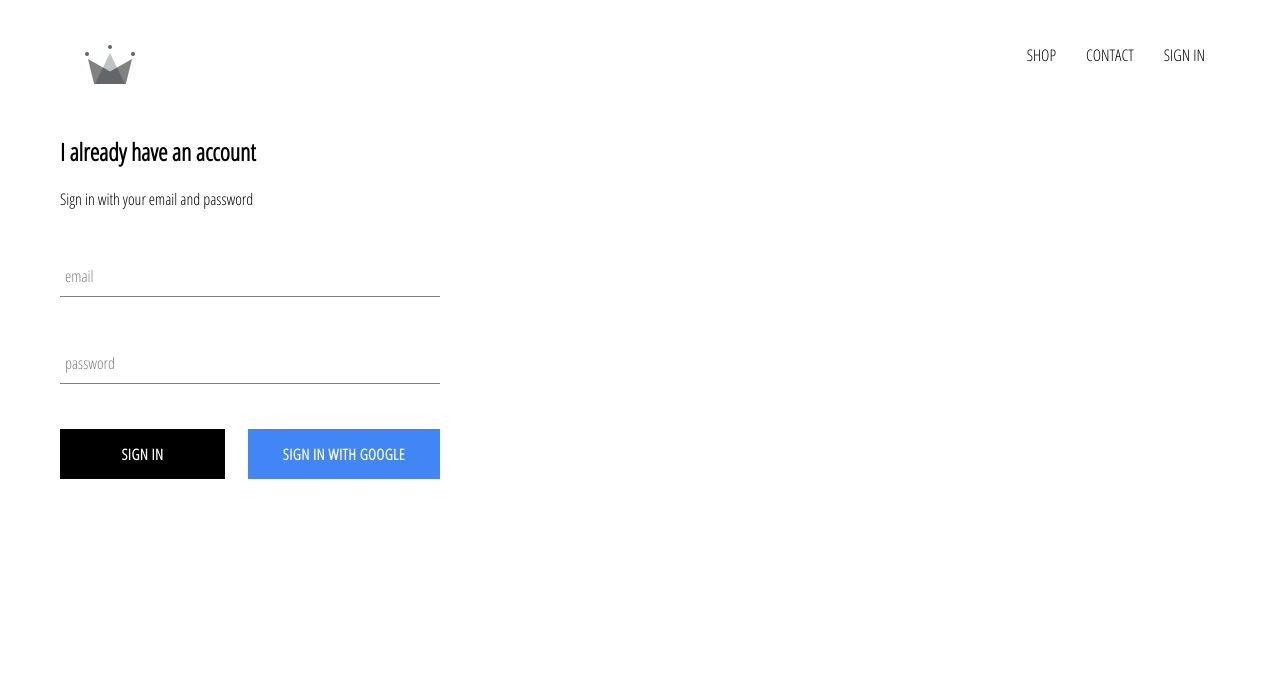
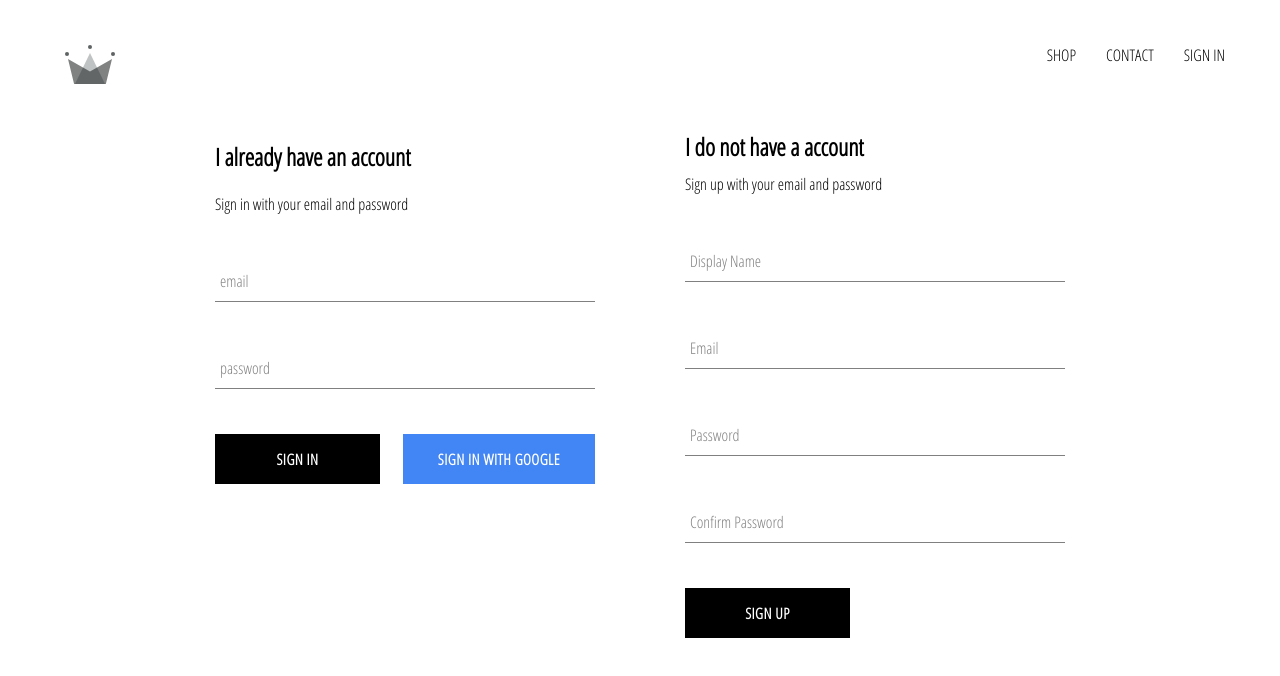
Before and after one commit to LoayZawyani2/crwn-clothing, a React (Create React App) app: page /signin in a window 1280 px wide. Shown: the top 676 px of the page. Built offline with nearby package versions, Linux system fonts and the light colour scheme; no server answers.

Commit message:
add firebase sign-in and sign-up

```diff
--- a/src/App.css
+++ b/src/App.css
@@ -1,6 +1,6 @@
 body {
   font-family: 'Open Sans Condensed';
-  padding: 20px 60px;
+  padding: 20px 40px;
 }
 
 a {
@@ -8,6 +8,6 @@
   color: black;
 }
 
-*{
-    box-sizing: border-box;
+* {
+  box-sizing: border-box;
 }
--- a/src/App.js
+++ b/src/App.js
@@ -1,27 +1,43 @@
-import React from "react";
-import { Switch, Route } from "react-router-dom";
-import "./App.css";
-import HomePage from "./pages/homepage/homepage-component";
-import ShopPage from "./pages/shop/shop.component.jsx";
-import Header from "./components/header/header.component.jsx";
-import SignInAndSignUp from "./pages/sign-in-sign-up/sign-in-sign-up.component";
-import { auth } from "./firebase/firebase.utils";
+import React from 'react';
+import { Switch, Route } from 'react-router-dom';
+
+import './App.css';
+
+import HomePage from './pages/homepage/homepage.component';
+import ShopPage from './pages/shop/shop.component';
+import SignInAndSignUpPage from './pages/sign-in-and-sign-up/sign-in-and-sign-up.component';
+import Header from './components/header/header.component';
+import { auth, createUserProfileDocument } from './firebase/firebase.utils';
 
 class App extends React.Component {
   constructor() {
     super();
 
     this.state = {
-      currentUser: null,
+      currentUser: null
     };
   }
 
   unsubscribeFromAuth = null;
 
   componentDidMount() {
-    this.unsubscribeFromAuth = auth.onAuthStateChanged((user) => {
-      this.setState({ currentUser: user });
-      console.log(user);
+    this.unsubscribeFromAuth = auth.onAuthStateChanged(async userAuth => {
+      if (userAuth) {
+        const userRef = await createUserProfileDocument(userAuth);
+
+        userRef.onSnapshot(snapShot => {
+          this.setState({
+            currentUser: {
+              id: snapShot.id,
+              ...snapShot.data()
+            }
+          });
+
+          console.log(this.state);
+        });
+      }
+
+      this.setState({ currentUser: userAuth });
     });
   }
 
@@ -34,9 +50,9 @@
       <div>
         <Header currentUser={this.state.currentUser} />
         <Switch>
-          <Route exact path="/" component={HomePage} />
-          <Route path="/shop" component={ShopPage} />
-          <Route path="/signin" component={SignInAndSignUp} />
+          <Route exact path='/' component={HomePage} />
+          <Route path='/shop' component={ShopPage} />
+          <Route path='/signin' component={SignInAndSignUpPage} />
         </Switch>
       </div>
     );
--- a/src/components/sign-in/sign-in.component.jsx
+++ b/src/components/sign-in/sign-in.component.jsx
@@ -1,25 +1,29 @@
-import React from "react";
-import "./sign-in.styles.scss";
-import FormInput from "../form-input/form-input.component";
-import CustomButton from "../custom-button/custom-button.component";
-import { signInWithGoogle } from "../../firebase/firebase.utils";
+import React from 'react';
+
+import FormInput from '../form-input/form-input.component';
+import CustomButton from '../custom-button/custom-button.component';
+
+import { signInWithGoogle } from '../../firebase/firebase.utils';
+
+import './sign-in.styles.scss';
 
 class SignIn extends React.Component {
   constructor(props) {
-    super();
+    super(props);
 
     this.state = {
-      email: "",
-      password: "",
+      email: '',
+      password: ''
     };
   }
 
-  handleSubmit = (event) => {
+  handleSubmit = event => {
     event.preventDefault();
-    this.setState({ email: "", password: "" });
+
+    this.setState({ email: '', password: '' });
   };
 
-  handleChange = (event) => {
+  handleChange = event => {
     const { value, name } = event.target;
 
     this.setState({ [name]: value });
@@ -27,37 +31,31 @@
 
   render() {
     return (
-      <div className="sign-in">
-        <h2>I already have an account </h2>
-        <span> Sign in with your email and password</span>
+      <div className='sign-in'>
+        <h2>I already have an account</h2>
+        <span>Sign in with your email and password</span>
 
         <form onSubmit={this.handleSubmit}>
           <FormInput
-            name="email"
+            name='email'
+            type='email'
+            handleChange={this.handleChange}
             value={this.state.email}
-            handleChange={this.handleChange}
-            type="email"
-            label="email"
+            label='email'
             required
           />
-
           <FormInput
-            name="password"
+            name='password'
+            type='password'
             value={this.state.password}
-            type="password"
             handleChange={this.handleChange}
-            label="password"
+            label='password'
             required
           />
-
           <div className='buttons'>
-            <CustomButton type="submit" value="Submit Form">
-              Sign In
-            </CustomButton>
-
+            <CustomButton type='submit'> Sign in </CustomButton>
             <CustomButton onClick={signInWithGoogle} isGoogleSignIn>
-              {" "}
-              Sign in with Google{" "}
+              Sign in with Google
             </CustomButton>
           </div>
         </form>
--- /dev/null
+++ b/src/components/sign-up/sign-up.component.jsx
@@ -0,0 +1,103 @@
+import React from 'react';
+
+import FormInput from '../form-input/form-input.component';
+import CustomButton from '../custom-button/custom-button.component';
+
+import { auth, createUserProfileDocument } from '../../firebase/firebase.utils';
+
+import './sign-up.styles.scss';
+
+class SignUp extends React.Component {
+  constructor() {
+    super();
+
+    this.state = {
+      displayName: '',
+      email: '',
+      password: '',
+      confirmPassword: ''
+    };
+  }
+
+  handleSubmit = async event => {
+    event.preventDefault();
+
+    const { displayName, email, password, confirmPassword } = this.state;
+
+    if (password !== confirmPassword) {
+      alert("passwords don't match");
+      return;
+    }
+
+    try {
+      const { user } = await auth.createUserWithEmailAndPassword(
+        email,
+        password
+      );
+
+      await createUserProfileDocument(user, { displayName });
+
+      this.setState({
+        displayName: '',
+        email: '',
+        password: '',
+        confirmPassword: ''
+      });
+    } catch (error) {
+      console.error(error);
+    }
+  };
+
+  handleChange = event => {
+    const { name, value } = event.target;
+
+    this.setState({ [name]: value });
+  };
+
+  render() {
+    const { displayName, email, password, confirmPassword } = this.state;
+    return (
+      <div className='sign-up'>
+        <h2 className='title'>I do not have a account</h2>
+        <span>Sign up with your email and password</span>
+        <form className='sign-up-form' onSubmit={this.handleSubmit}>
+          <FormInput
+            type='text'
+            name='displayName'
+            value={displayName}
+            onChange={this.handleChange}
+            label='Display Name'
+            required
+          />
+          <FormInput
+            type='email'
+            name='email'
+            value={email}
+            onChange={this.handleChange}
+            label='Email'
+            required
+          />
+          <FormInput
+            type='password'
+            name='password'
+            value={password}
+            onChange={this.handleChange}
+            label='Password'
+            required
+          />
+          <FormInput
+            type='password'
+            name='confirmPassword'
+            value={confirmPassword}
+            onChange={this.handleChange}
+            label='Confirm Password'
+            required
+          />
+          <CustomButton type='submit'>SIGN UP</CustomButton>
+        </form>
+      </div>
+    );
+  }
+}
+
+export default SignUp;
--- /dev/null
+++ b/src/components/sign-up/sign-up.styles.scss
@@ -0,0 +1,9 @@
+.sign-up {
+    display: flex;
+    flex-direction: column;
+    width: 380px;
+
+    .title {
+      margin: 10px 0;
+    }
+  }
--- a/src/firebase/firebase.utils.js
+++ b/src/firebase/firebase.utils.js
@@ -15,6 +15,31 @@
 
 firebase.initializeApp(config);
 
+export const createUserProfileDocument = async (userAuth, additionalData) => {
+  if (!userAuth) return;
+
+  const userRef = firestore.doc(`users/${userAuth.uid}`);
+
+  const snapShot = await userRef.get();
+
+  if (!snapShot.exists) {
+    const { displayName, email } = userAuth;
+    const createdAt = new Date();
+    try {
+      await userRef.set({
+        displayName,
+        email,
+        createdAt,
+        ...additionalData,
+      });
+    } catch (error) {
+      console.log("error creating user", error.message);
+    }
+  }
+
+  return userRef;
+};
+
 export const auth = firebase.auth();
 export const firestore = firebase.firestore();
 
--- /dev/null
+++ b/src/pages/sign-in-and-sign-up/sign-in-and-sign-up.component.jsx
@@ -0,0 +1,15 @@
+import React from 'react';
+
+import SignIn from '../../components/sign-in/sign-in.component';
+import SignUp from '../../components/sign-up/sign-up.component';
+
+import './sign-in-and-sign-up.styles.scss';
+
+const SignInAndSignUpPage = () => (
+  <div className='sign-in-and-sign-up'>
+    <SignIn />
+    <SignUp />
+  </div>
+);
+
+export default SignInAndSignUpPage;
--- /dev/null
+++ b/src/pages/sign-in-and-sign-up/sign-in-and-sign-up.styles.scss
@@ -0,0 +1,6 @@
+.sign-in-and-sign-up {
+    width: 850px;
+    display: flex;
+    justify-content: space-between;
+    margin: 30px auto;
+  }
--- a/src/pages/sign-in-sign-up/sign-in-sign-up.component.jsx
+++ /dev/null
@@ -1,11 +0,0 @@
-import React from "react";
-import "./sign-in-sign-up.styles.scss";
-import SignIn from  "../../components/sign-in/sign-in.component";
-
-const SignInAndSignUp = () => (
-  <div className="sign-in-and-sign-up">
-    <SignIn />
-  </div>
-);
-
-export default SignInAndSignUp;
```
Also changed, not shown: src/components/sign-in/sign-in.styles.scss (+7 -7 lines), src/pages/homepage/homepage.component.jsx (renamed from src/pages/homepage/homepage-component.jsx), src/pages/sign-in-sign-up/sign-in-sign-up.styles.scss (deleted).
